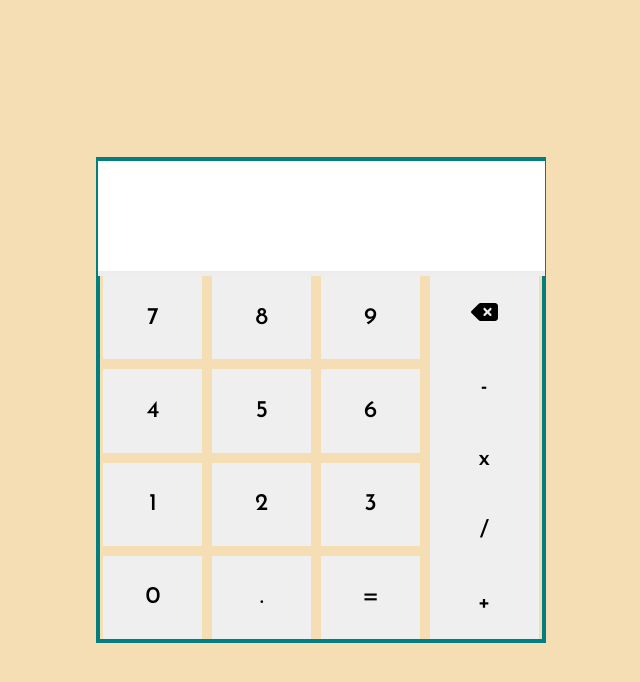
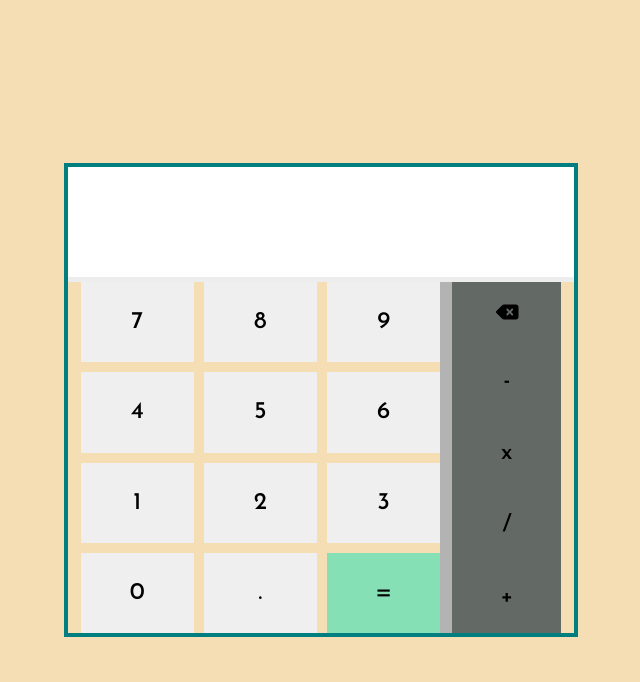
Before and after one commit to its-saad-rahman/calculator, a plain HTML site: page index.html in a window 1280 px wide. Shown: the whole page, without its empty margins (319-959 px from the left). Drawn offline with Linux system fonts and the light colour scheme.

Commit message:
Added style to operator signs

```diff
--- a/styles.css
+++ b/styles.css
@@ -15,7 +15,6 @@ body {
   background: wheat;
 }
 .container {
-  max-width: 450px;
   display: flex;
   align-items: center;
   align-self: center;
@@ -31,7 +30,8 @@ input[type='number'] {
   outline: none;
   text-align: end;
   caret-color: transparent;
-  font-size: 2.5em;
+  font-size: 2.6em;
+  padding: 0.5em;
 }
 .display {
   height: 45px;
@@ -49,7 +49,6 @@ input[type='number']::-webkit-outer-spin-button {
 
 .keys {
   display: flex;
-  gap: 10px;
 }
 .number-keys {
   display: grid;
@@ -60,12 +59,22 @@ input[type='number']::-webkit-outer-spin-button {
 .operation-signs {
   display: grid;
   grid-template-columns: 1fr;
+  border-left: 12px solid hsl(0deg 0% 70%);
 }
 .number-keys button,
 .operation-signs button {
-  padding: 1em 1.7em;
+  padding: 1em 2em;
   font-size: 1.5rem;
   font-weight: 500;
   border: none;
   cursor: pointer;
 }
+.operation-signs button {
+  background: hsl(128deg 3% 40%);
+}
+button[data-key='13'] {
+  background: hsl(152deg 60% 70%);
+}
+button[data-key='8'] {
+  font-size: 20px;
+}
```
